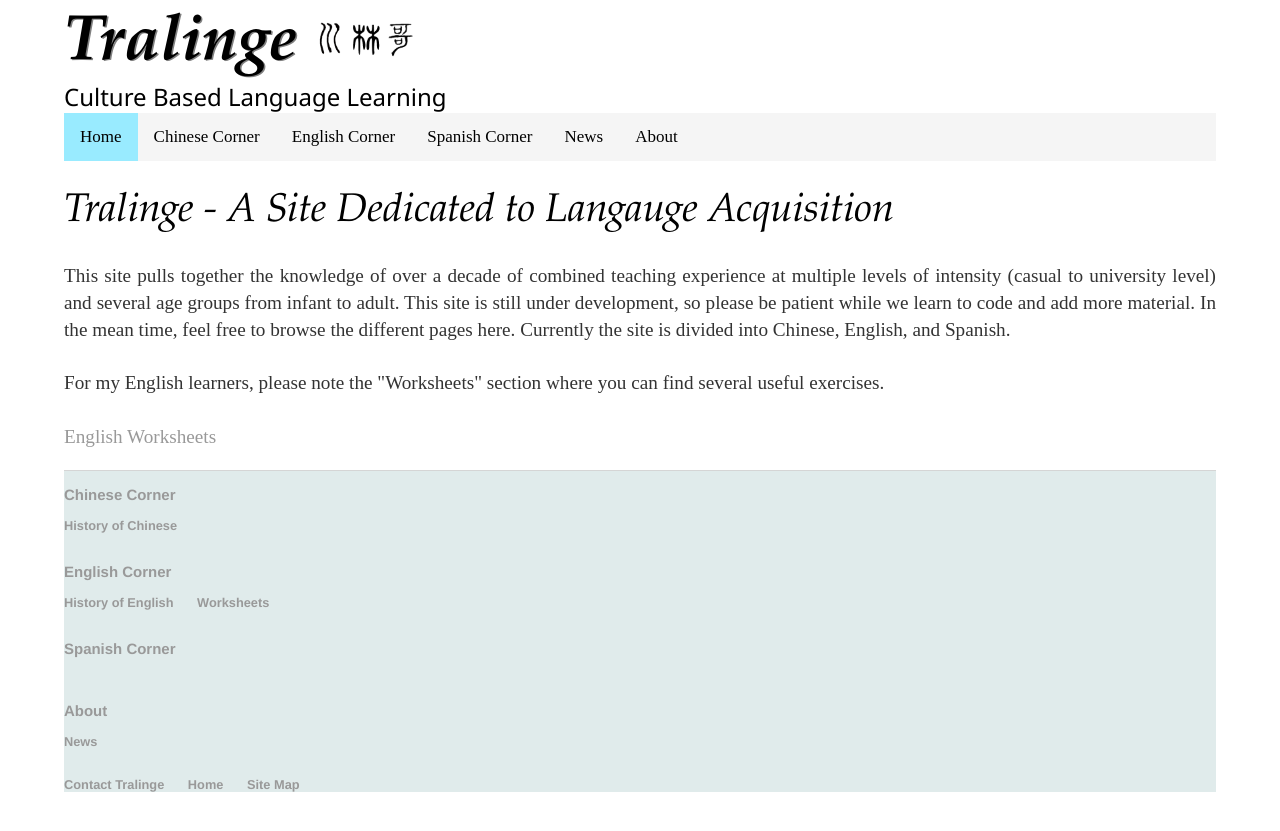
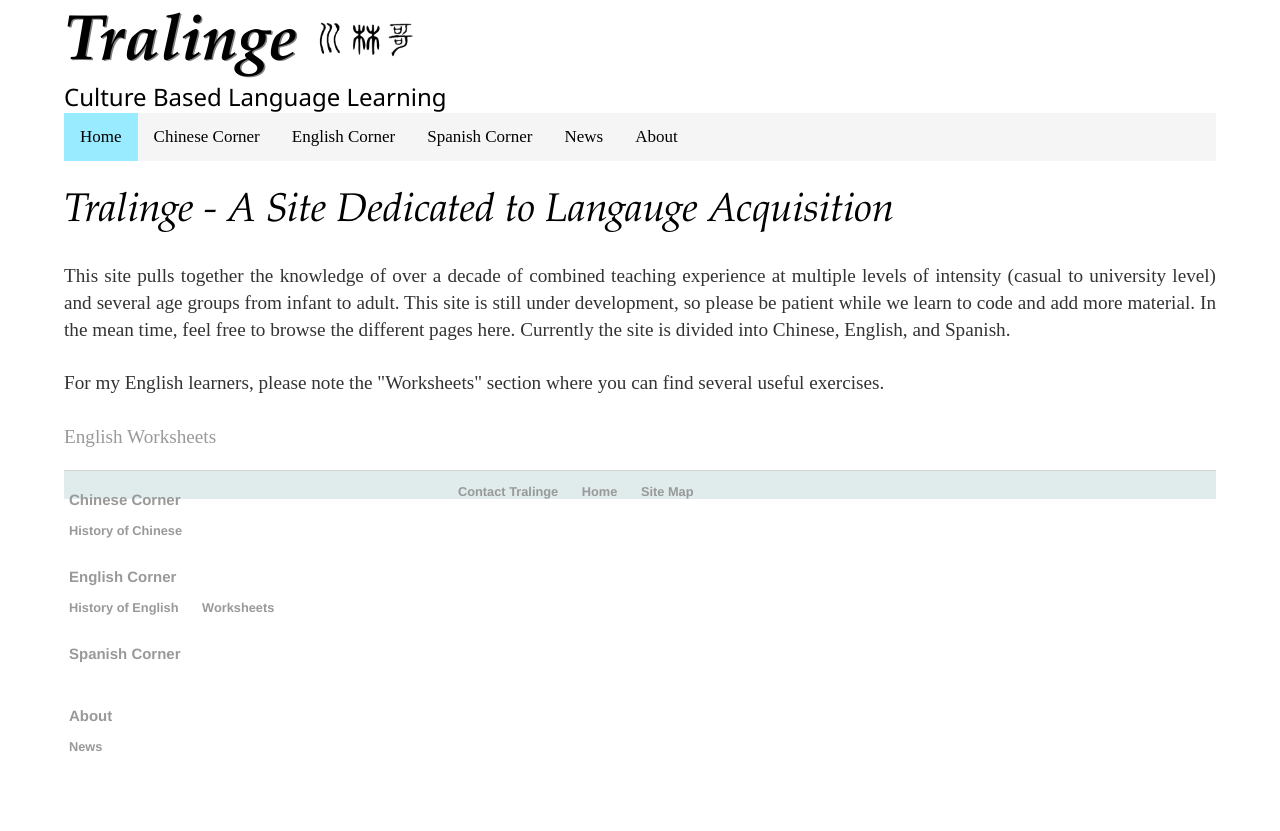
Before and after one commit to Tralinge/tralinge.github.io, a Jekyll site: the page built from index.html, in a window 1280 px wide. Shown: the top 831 px of the page. Built offline with Jekyll 4.4.1, drawn with Linux system fonts in a browser that asks for light colours.

Commit message:
Update footer.html

```diff
--- a/_includes/footer.html
+++ b/_includes/footer.html
@@ -1,5 +1,5 @@
 <div class="footercontainer">
-    <div class="mainblock">
+    <div class="mainblock" style="float: left; width: 33.33%; padding: 5px;">
         <div ="mission">
         </div>
         <ul class="mainlinks">
```
